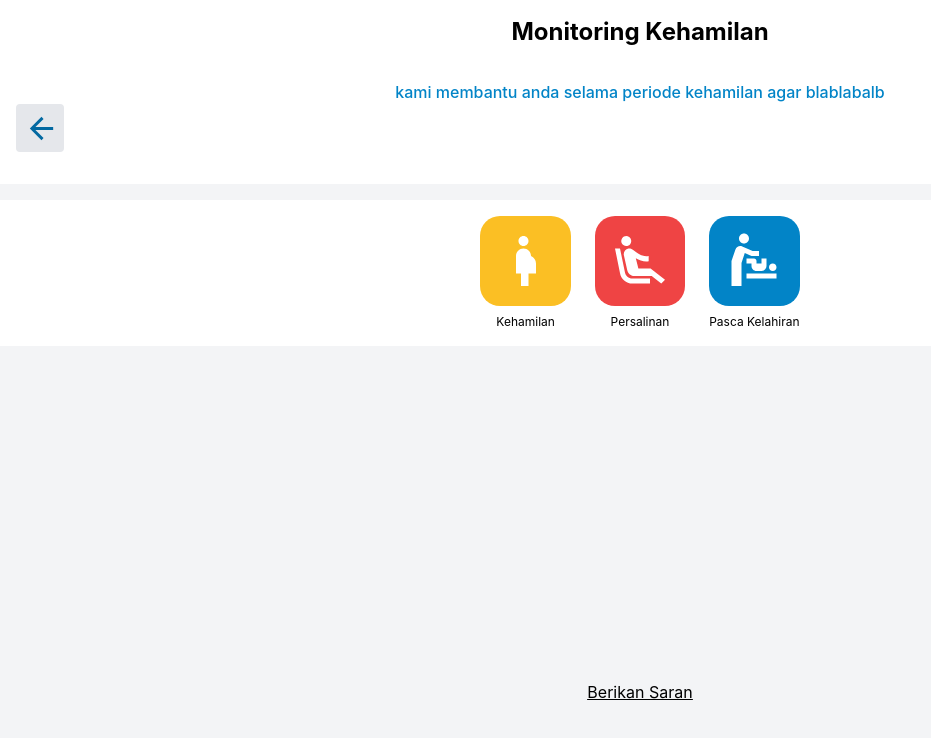
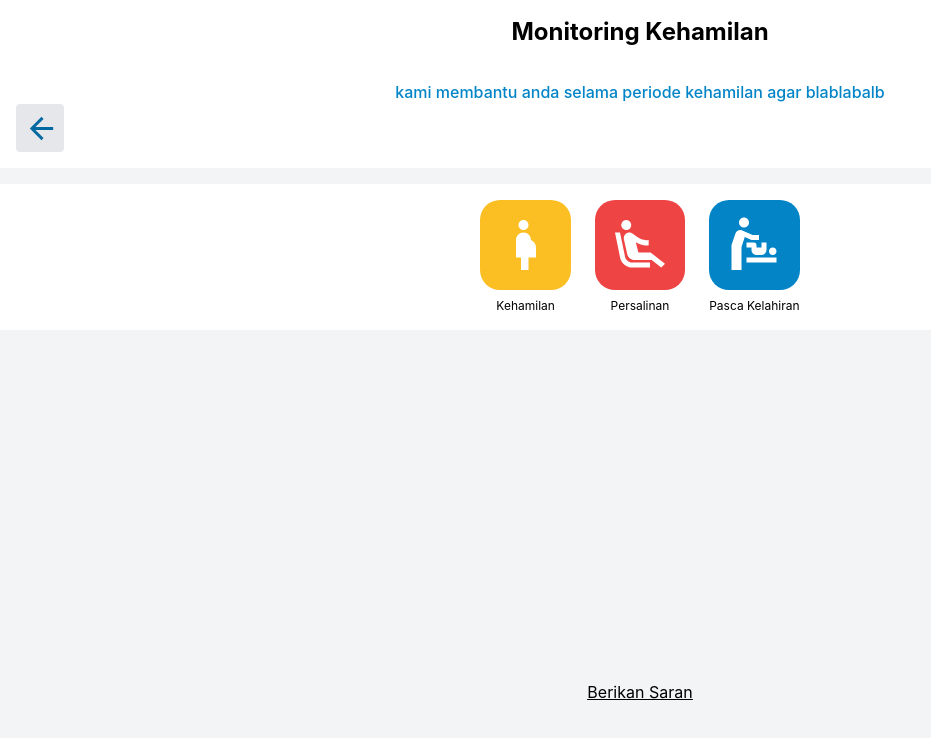
Before and after one commit to fikrianggara/kia-react, a React (Create React App) app: page /monitoring/kehamilan/menu in a window 1280 px wide. Shown: the top 738 px of the page, without its empty margins (0-931 px from the left). Built offline with nearby package versions, Linux system fonts and the light colour scheme.

Commit message:
update padding in menu page

```diff
--- a/src/components/pages/Menu.js
+++ b/src/components/pages/Menu.js
@@ -12,7 +12,7 @@ const Menu = ({ data }) => {
   console.log(user.id);
   return (
     <div className="relative min-h-screen">
-      <header className="text-center p-4 bg-white space-y-8 pb-8">
+      <header className="text-center p-4 bg-white space-y-8 pb-4">
         <h1 className="text-black text-2xl font-bold">Monitoring Kehamilan</h1>
         <h2 className="text-sky-600 font-medium">
           kami membantu anda selama periode kehamilan agar blablabalb
```
